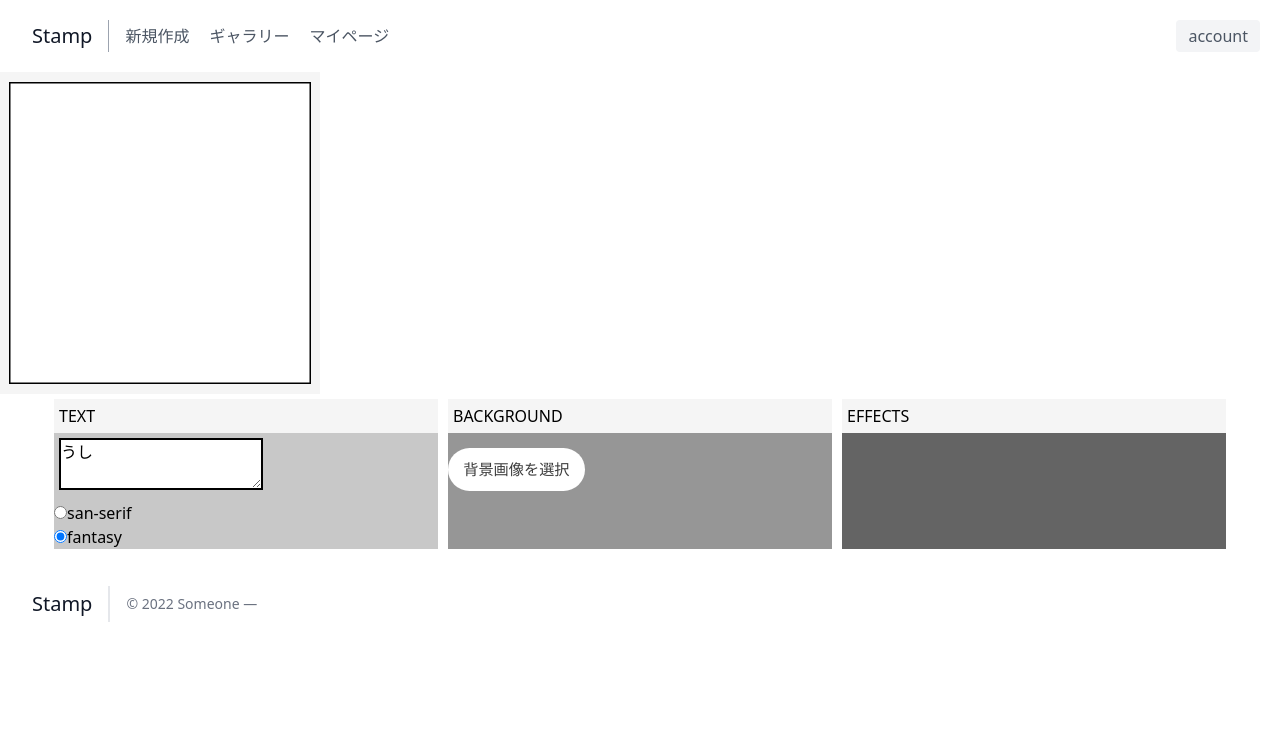
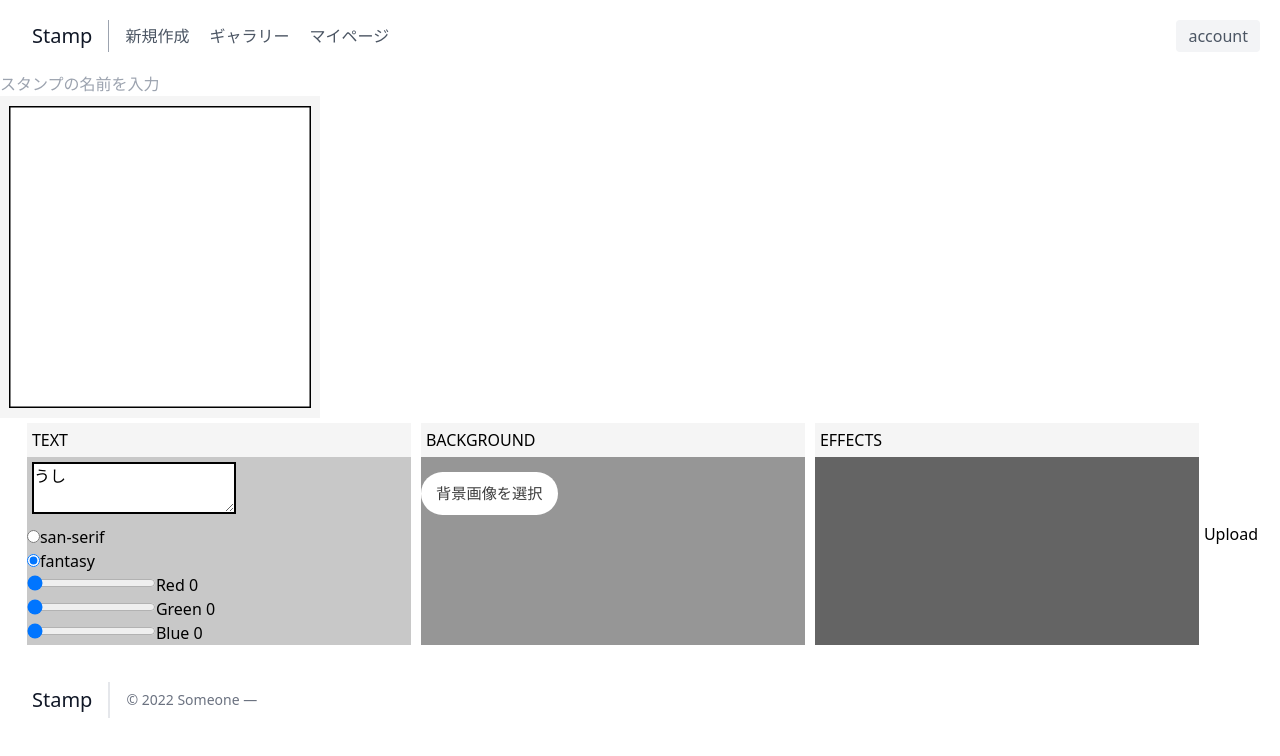
Before and after one commit to hackathon-22-spring-14/hackathon-22-spring-14-frontend, a Vue app: page / in a window 1280 px wide. Shown: the top 756 px of the page. Built offline with nearby package versions, Linux system fonts and the light colour scheme.

Commit message:
タイトル・送信ボタン・色のバーの追加

```diff
--- a/src/components/organisms/StampGenerator.vue
+++ b/src/components/organisms/StampGenerator.vue
@@ -11,13 +11,14 @@ export default defineComponent({
       text: 'うし',
       picked: 'fantasy',
       colors: [0, 0, 0],
+      stampTitle: '',
     }
   },
   mounted() {
     const canvas = document.getElementById('canvas') as HTMLCanvasElement
     const ctx = canvas.getContext('2d') as CanvasRenderingContext2D
     const [red, green, blue] = this.colors
-    ctx.strokeStyle = `rgb(${red}, ${green}, ${blue})`
+    ctx.fillStyle = `rgb(${red}, ${green}, ${blue})`
     ctx.strokeRect(0, 0, canvas.width, canvas.height)
 
     watch(
@@ -27,6 +28,21 @@ export default defineComponent({
 
     watch(
       () => this.picked,
+      () => this.rewrite(ctx, canvas.width, canvas.height)
+    )
+
+    watch(
+      () => this.colors[0],
+      () => this.rewrite(ctx, canvas.width, canvas.height)
+    )
+
+    watch(
+      () => this.colors[1],
+      () => this.rewrite(ctx, canvas.width, canvas.height)
+    )
+
+    watch(
+      () => this.colors[2],
       () => this.rewrite(ctx, canvas.width, canvas.height)
     )
   },
@@ -40,7 +56,7 @@ export default defineComponent({
 
       // 描画
       const [red, green, blue] = this.colors
-      ctx.strokeStyle = `rgb(${red}, ${green}, ${blue})`
+      ctx.fillStyle = `rgb(${red}, ${green}, ${blue})`
       ctx.font = `bold ${w}px ${this.picked}`
       ctx.textBaseline = 'top'
 
@@ -48,30 +64,26 @@ export default defineComponent({
 
       for (let i = 0; i < lines.length; i++) {
         // 横幅から
-        const text_width = ctx.measureText(lines[i]).width
-        if (text_width === 0) {
+        const textWidth = ctx.measureText(lines[i]).width
+        if (textWidth === 0) {
           continue
         }
-        const ratio = w / text_width
+        const ratio = w / textWidth
 
         ctx.scale(ratio, 1 / lines.length)
+        // ctx.fillStyle = `rgb(${red}, ${green}, ${blue})`
         ctx.fillText(lines[i], 0, w * i)
+        // ctx.strokeStyle = "rgb("+color_red+","+color_green+","+color_blue+")";
+        // ctx.strokeText(text,0,0)
         ctx.scale(1 / ratio, lines.length)
       }
-      // this.ctx.strokeStyle = "rgb("+color_red+","+color_green+","+color_blue+")";
-      // this.ctx.strokeText(text,0,0)
-    },
-    save_png() {
-      // TODO
-    },
-    save_gif() {
-      // TODO
     },
   },
 })
 </script>
 
 <template>
+  <input v-model="stampTitle" placeholder="スタンプの名前を入力" />
   <div class="preview">
     <canvas id="canvas" width="300" height="300" class="main-canvas"></canvas>
   </div>
@@ -87,6 +99,14 @@ export default defineComponent({
         <input v-model="picked" type="radio" value="fantasy" />
         <label for="fantasy">fantasy</label>
       </div>
+      <input v-model="colors[0]" type="range" min="0" max="255" />Red
+      {{ colors[0] }}
+      <br />
+      <input v-model="colors[1]" type="range" min="0" max="255" />Green
+      {{ colors[1] }}
+      <br />
+      <input v-model="colors[2]" type="range" min="0" max="255" />Blue
+      {{ colors[2] }}
     </div>
 
     <div class="setting-background">
@@ -96,6 +116,10 @@ export default defineComponent({
 
     <div class="setting-effects">
       <p class="box-title">EFFECTS</p>
+    </div>
+
+    <div class="upload-section">
+      <button @click="text += '\nUploaded'">Upload</button>
     </div>
   </div>
 </template>
@@ -139,4 +163,8 @@ export default defineComponent({
   flex-basis: 30%;
   margin: 5px;
 }
+
+.upload-section {
+  display: flex;
+}
 </style>
```
